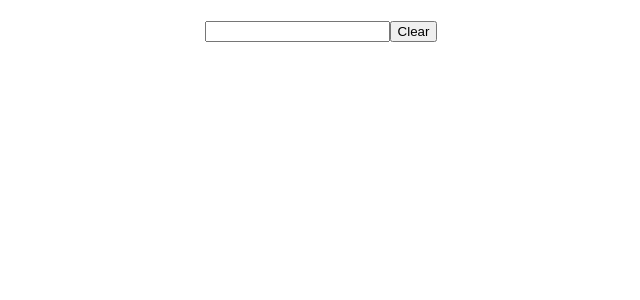
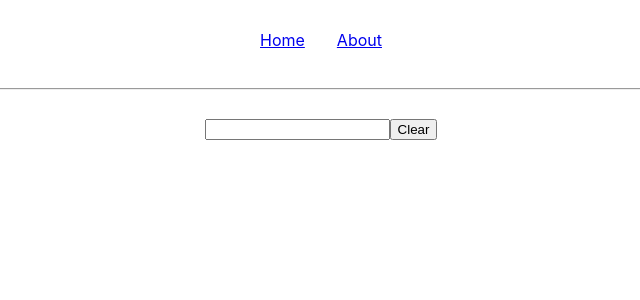
Before and after one commit to PatrikTrefil/lab-04, a React (Create React App) app: page / in a window 1280 px wide. Shown: the top 300 px of the page, without its empty margins (319-959 px from the left). Built offline with nearby package versions, Linux system fonts and the light colour scheme; the HTML template or start-up script is replaced by a standard one.

Commit message:
added routing (exercise 2)

```diff
--- a/package.json
+++ b/package.json
@@ -17,6 +17,7 @@
     "@types/react-dom": "^17.0.15",
     "react": "^18.0.0",
     "react-dom": "^18.0.0",
+    "react-router-dom": "^6.3.0",
     "react-scripts": "5.0.0",
     "typescript": "^4.6.3",
     "web-vitals": "^2.1.4"
--- a/src/App.css
+++ b/src/App.css
@@ -36,3 +36,13 @@
     transform: rotate(360deg);
   }
 }
+
+nav {
+  display: flex;
+  flex-direction: row;
+  justify-content: center;
+  gap: 2rem;
+  align-items: center;
+  width: 100%;
+  height: 10vh;
+}
--- a/src/App.tsx
+++ b/src/App.tsx
@@ -1,8 +1,33 @@
 import React, { useState } from "react";
-import logo from "./logo.svg";
+import { BrowserRouter as Router, Routes, Route, Link } from "react-router-dom";
 import "./App.css";
 
-function App() {
+export default function App() {
+  return (
+    <Router>
+      <nav>
+        <Link to="/">Home</Link>
+        <Link to="/about">About</Link>
+      </nav>
+      <hr />
+      <Routes>
+        <Route path="/" element={<TextGizmo />}></Route>
+        <Route path="/about" element={<About />} />
+      </Routes>
+    </Router>
+  );
+}
+
+function About() {
+  return (
+    <div>
+      <h2>About</h2>
+      <p>hello world</p>
+    </div>
+  );
+}
+
+function TextGizmo() {
   const [inputContent, setInputContent] = useState("");
   return (
     <div className="App">
@@ -31,5 +56,3 @@ function App() {
     </div>
   );
 }
-
-export default App;
```
Also changed, not shown: 1 other file (tests, documents, lock files or other folders).
